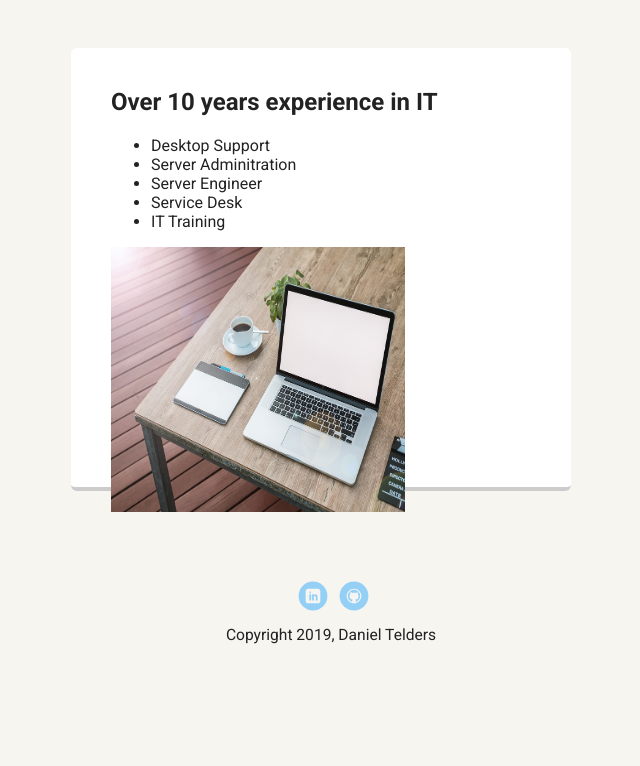
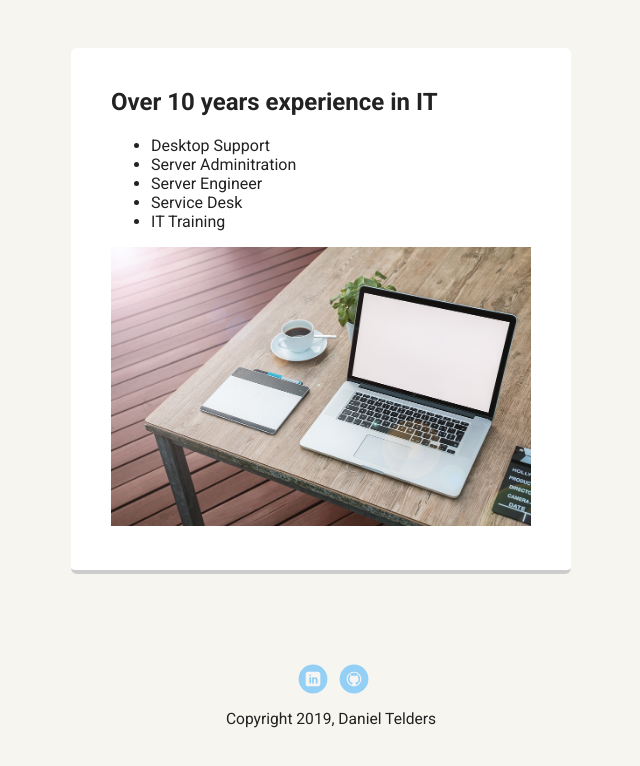
Before and after one commit to dtelders/techdegree-project-1, a plain HTML site: page experience.html in a window 1280 px wide. Shown: the part 472-1238 px from the top of the page, without its empty margins (319-959 px from the left). Before the commit the page ends 1212 px from the top, so only its background shows below. Drawn offline with Linux system fonts and the light colour scheme; a web font is replaced by a local one.

Commit message:
Updated social media links and images width
Added code imporments suggested in project feedback

```diff
--- a/experience.html
+++ b/experience.html
@@ -44,8 +44,10 @@
 
     <footer>
         <ul>
-            <li><a href="https://www.linkedin.com/in/daniel-telders/" class="social linkedin">LinkedIn</a></li>
-            <li><a href="https://github.com/dtelders" class="social github">Github</a></li>
+            <li><a href="https://www.linkedin.com/in/daniel-telders/" class="social linkedin"
+                    target="_blank">LinkedIn</a>
+            </li>
+            <li><a href="https://github.com/dtelders" class="social github" target="_blank">Github</a></li>
         </ul>
         <p class="copyright">Copyright 2019, Daniel Telders</p>
     </footer>
--- a/styles.css
+++ b/styles.css
@@ -123,8 +123,7 @@ ul.skills {
 }
 
 .pictures {
-    width: 70%;
-    height: 70%;
+    width: 100%;
 }
 
 footer {
```
Also changed, not shown: hobbies.html (+4 -2 lines), index.html (+3 -2 lines).
